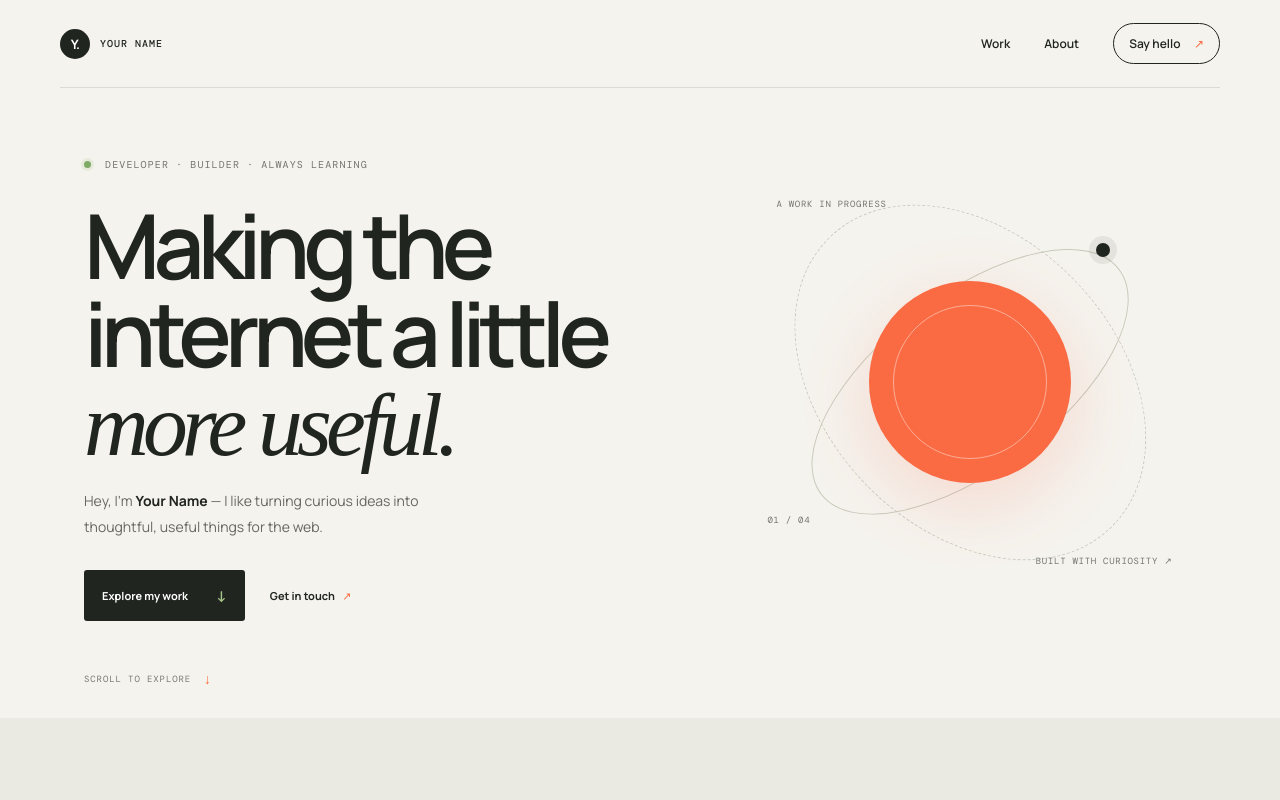
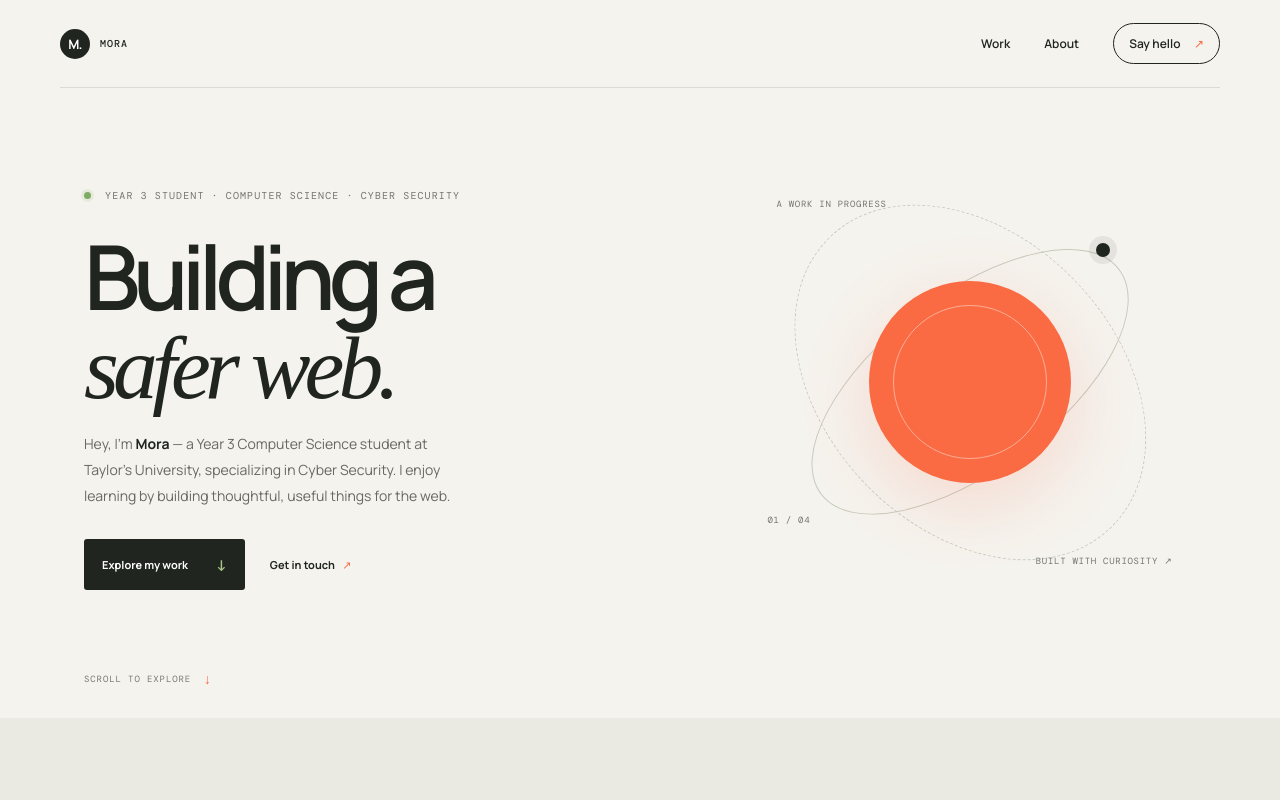
Before and after one commit to M00rzey/Porto, a plain HTML site: page index.html in a window 1280 px wide. Shown: the top 800 px of the page. Drawn offline with nearby package versions, Linux system fonts and the light colour scheme; a web font is replaced by a local one.

Commit message:
Personalize portfolio introduction

```diff
--- a/index.html
+++ b/index.html
@@ -4,8 +4,8 @@
     <meta charset="UTF-8" />
     <meta name="viewport" content="width=device-width, initial-scale=1" />
     <meta name="theme-color" content="#f5f3ee" />
-    <meta name="description" content="A small corner of the internet for work, ideas, and things in progress." />
-    <title>Your Name — Developer & Builder</title>
+    <meta name="description" content="Mora is a Year 3 Computer Science student at Taylor's University, specializing in Cyber Security." />
+    <title>I Putu Mora Surya Premana — Computer Science Student</title>
     <link rel="preconnect" href="https://fonts.googleapis.com" />
     <link rel="preconnect" href="https://fonts.gstatic.com" crossorigin />
     <link href="https://fonts.googleapis.com/css2?family=DM+Mono:wght@400;500&family=Manrope:wght@400;500;600;700;800&family=Playfair+Display:ital,wght@1,500&display=swap" rel="stylesheet" />
@@ -13,7 +13,7 @@
   </head>
   <body>
     <header class="site-header wrap">
-      <a class="wordmark" href="#home" aria-label="Your Name, home"><span class="mark">Y.</span><span>YOUR NAME</span></a>
+      <a class="wordmark" href="#home" aria-label="Mora, home"><span class="mark">M.</span><span>MORA</span></a>
       <nav aria-label="Main navigation">
         <a href="#work">Work</a>
         <a href="#about">About</a>
@@ -24,9 +24,9 @@
     <main>
       <section class="hero wrap" id="home">
         <div class="hero-copy">
-          <div class="eyebrow"><span class="status-dot"></span> DEVELOPER · BUILDER · ALWAYS LEARNING</div>
-          <h1>Making the<br />internet a little<br /><span class="serif">more useful.</span></h1>
-          <p class="intro">Hey, I’m <strong>Your Name</strong> — I like turning curious ideas into thoughtful, useful things for the web.</p>
+          <div class="eyebrow"><span class="status-dot"></span> YEAR 3 STUDENT · COMPUTER SCIENCE · CYBER SECURITY</div>
+          <h1>Building a<br /><span class="serif">safer web.</span></h1>
+          <p class="intro">Hey, I’m <strong>Mora</strong> — a Year 3 Computer Science student at Taylor’s University, specializing in Cyber Security. I enjoy learning by building thoughtful, useful things for the web.</p>
           <div class="hero-actions">
             <a class="button button-dark" href="#work">Explore my work <span aria-hidden="true">↓</span></a>
             <a class="text-link" href="#contact">Get in touch <span aria-hidden="true">↗</span></a>
@@ -65,12 +65,12 @@
 
       <section class="about-section wrap" id="about">
         <div class="about-label"><p class="eyebrow">A LITTLE ABOUT ME</p><div class="about-stamp">KEEP<br />MAKING<br /><span>✳</span></div></div>
-        <div class="about-copy"><h2>Curious by nature.<br /><span class="serif">Builder by choice.</span></h2><p>I’m interested in how technology can make complicated things feel a little clearer. These days I’m learning by building — exploring software, security, and the small details that make a product feel good to use.</p><p>This page is a living notebook. I’ll keep adding projects and ideas as they take shape.</p><div class="interests"><span>THINGS I LIKE</span><b>Good interfaces</b><i>·</i><b>Open source</b><i>·</i><b>New ideas</b></div></div>
+        <div class="about-copy"><h2>Curious by nature.<br /><span class="serif">Security-minded by choice.</span></h2><p>I’m I Putu Mora Surya Premana, though you can call me Mora. I’m a Year 3 Computer Science student at Taylor’s University, specializing in Cyber Security.</p><p>I’m learning by building projects and exploring the details that make digital experiences more useful and secure. This page is a living notebook, and I’ll keep adding work as it takes shape.</p><div class="interests"><span>THINGS I LIKE</span><b>Cyber Security</b><i>·</i><b>Practical software</b><i>·</i><b>New ideas</b></div></div>
       </section>
 
       <section class="contact-section" id="contact"><div class="wrap contact-inner"><p class="eyebrow">HAVE A GOOD ONE IN MIND?</p><h2>Let’s make<br /><span class="serif">something useful.</span></h2><a class="button button-light" href="mailto:hello@example.com">Say hello <span aria-hidden="true">↗</span></a><div class="contact-orbit" aria-hidden="true">✳</div></div></section>
     </main>
 
-    <footer class="site-footer wrap"><a class="wordmark" href="#home"><span class="mark">Y.</span><span>YOUR NAME</span></a><span>MADE WITH CURIOSITY · 2026</span><div class="socials"><a href="https://github.com/M00rzey" target="_blank" rel="noreferrer">GITHUB ↗</a><a href="https://linkedin.com/" target="_blank" rel="noreferrer">LINKEDIN ↗</a></div></footer>
+    <footer class="site-footer wrap"><a class="wordmark" href="#home"><span class="mark">M.</span><span>MORA</span></a><span>MADE WITH CURIOSITY · 2026</span><div class="socials"><a href="https://github.com/M00rzey" target="_blank" rel="noreferrer">GITHUB ↗</a><a href="https://linkedin.com/" target="_blank" rel="noreferrer">LINKEDIN ↗</a></div></footer>
   </body>
 </html>
```
Also changed, not shown: 1 other file.
